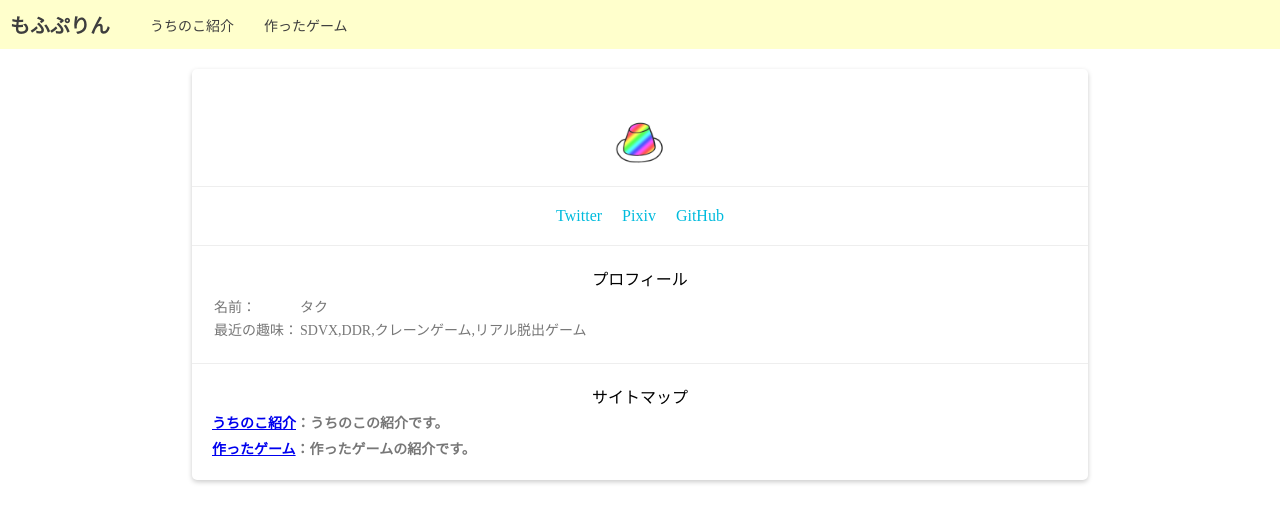
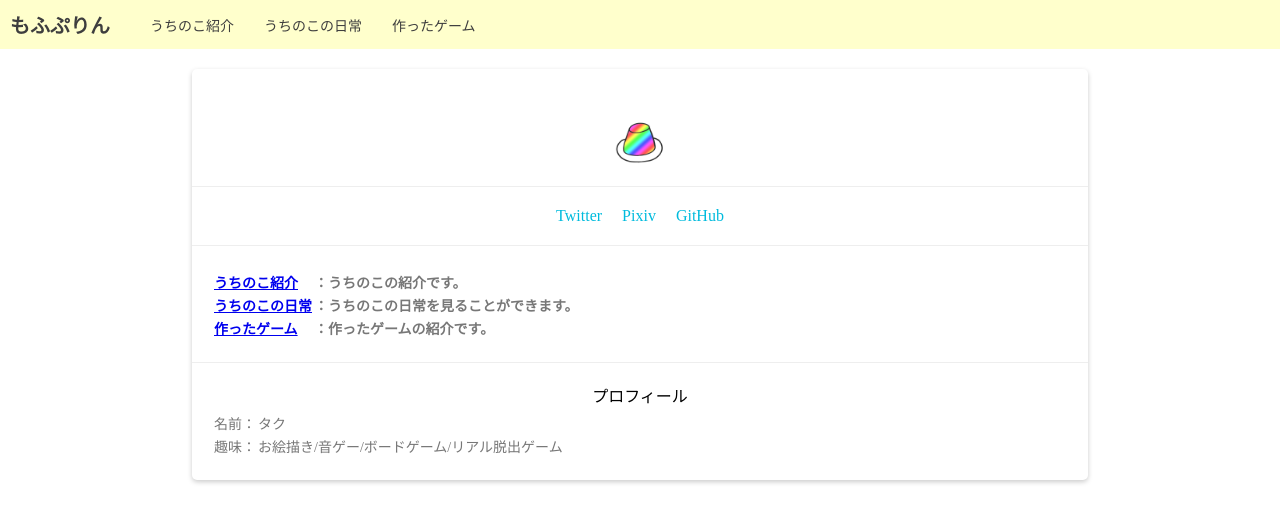
Before and after one commit to TakuAULS23/MyWebPage, a Gatsby site: page / in a window 1280 px wide. Built offline with nearby package versions, Linux system fonts and the light colour scheme; Gatsby itself is replaced by a stand-in of ours.

Commit message:
うちのこの日常　追加

```diff
--- a/src/components/header.js
+++ b/src/components/header.js
@@ -14,6 +14,9 @@ const Header = () => {
             <Link className={styles.link} to='/uchinoko'>うちのこ紹介</Link>
           </li>
           <li>
+            <Link className={styles.link} to='/everydaygame'>うちのこの日常</Link>
+          </li>
+          <li>
             <Link className={styles.link} to='/games'>作ったゲーム</Link>
           </li>
         </ul>
--- /dev/null
+++ b/src/pages/everydaygame.module.css
@@ -0,0 +1,65 @@
+.center {
+  text-align: center;
+}
+
+.pad {
+  padding: 10px 5%;
+}
+
+/* flex関連 */
+
+.container {
+  display: flex;
+  flex-flow: wrap;
+  justify-content: space-around;
+}
+
+/* カード関連 */
+
+.card {
+  flex-basis: 100%;
+  background: #fff;
+  border-radius: 5px;
+  box-shadow: 0 2px 5px #ccc;
+  margin: 20px;
+  padding: 5px 0;
+}
+.cardContent {
+  padding: 10px;
+}
+.cardBorder {
+  border-top: 1px solid #eee;
+  margin: 10px;
+}
+.cardTitle {
+  font-size: 20px;
+  margin-top: auto;
+  text-align: center;
+  color: #333;
+}
+.cardSubTitle {
+  font-size: 16px;
+  margin-top: auto;
+  text-align: center;
+  color: #333;
+}
+.cardText {
+  color: #777;
+  font-size: 14px;
+  line-height: 1.5;
+  margin: 5px 20px;
+  text-align: center;
+}
+.cardLink {
+  text-align: center;
+  border-top: 1px solid #eee;
+  padding: 20px;
+}
+.cardLink a {
+  text-decoration: none;
+  color: #0bd;
+  margin: 0 10px;
+}
+.cardLink a:hover {
+  color: #0090aa;
+}
--- a/src/pages/index.js
+++ b/src/pages/index.js
@@ -22,11 +22,30 @@ const Card = ({ image }) => {
       <div className={styles.cardImg}>
         <Img fixed={image} alt='げーみんぐぷりん' />
       </div>
+
       <div className={styles.cardLink}>
         <Link to='https://twitter.com/takuAULS' target="_blank">Twitter</Link>
         <Link to='https://www.pixiv.net/users/2941251' target="_blank">Pixiv</Link>
         <Link to='https://github.com/TakuAULS23' target="_blank">GitHub</Link>
       </div>
+
+      <div className={styles.cardContent}>
+        <table className={styles.cardText}>
+          <tr>
+            <td><b><Link to='/uchinoko'>うちのこ紹介</Link></b></td>
+            <td><b>：うちのこの紹介です。</b></td>
+          </tr>
+          <tr>
+            <td><b><Link to='/everydaygame'>うちのこの日常</Link></b></td>
+            <td><b>：うちのこの日常を見ることができます。</b></td>
+          </tr>
+          <tr>
+            <td><b><Link to='/games'>作ったゲーム</Link></b></td>
+            <td><b>：作ったゲームの紹介です。</b></td>
+          </tr>
+        </table>
+      </div>
+
       <div className={styles.cardContent}>
         <p className={styles.center}>プロフィール</p>
         <table className={styles.cardText}>
@@ -35,20 +54,12 @@ const Card = ({ image }) => {
             <td>タク</td>
           </tr>
           <tr>
-            <td>最近の趣味：</td>
-            <td>SDVX,DDR,クレーンゲーム,リアル脱出ゲーム</td>
+            <td>趣味：</td>
+            <td>お絵描き/音ゲー/ボードゲーム/リアル脱出ゲーム</td>
           </tr>
         </table>
       </div>
-      <div className={styles.cardContent}>
-        <p className={styles.center}>サイトマップ</p>
-        <p className={styles.cardText}>
-          <b><Link to='/uchinoko'>うちのこ紹介</Link>：うちのこの紹介です。</b>
-        </p>
-        <p className={styles.cardText}>
-        <b><Link to='/games'>作ったゲーム</Link>：作ったゲームの紹介です。</b>
-        </p>
-      </div>
+
     </section>
   );
 }
```
Also changed, not shown: src/pages/everydaygame.js (added, +42 -0 lines).
